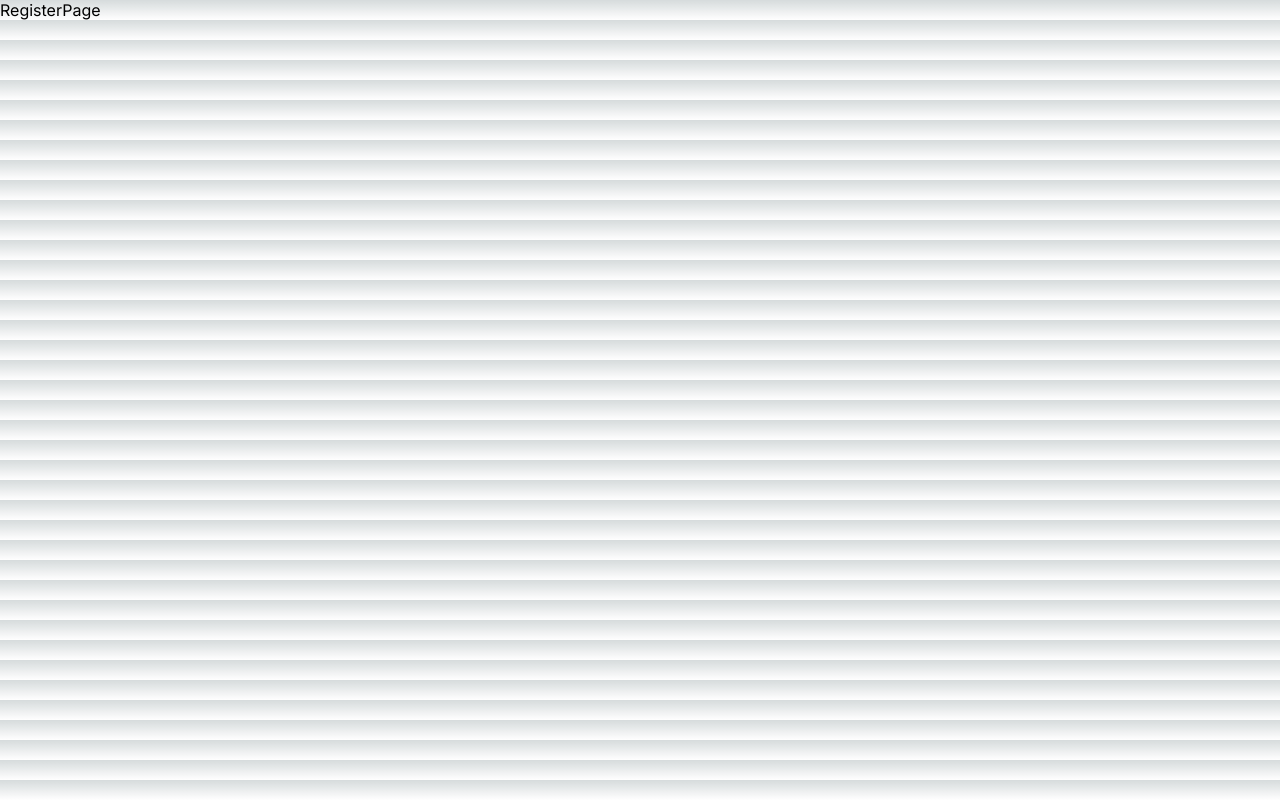
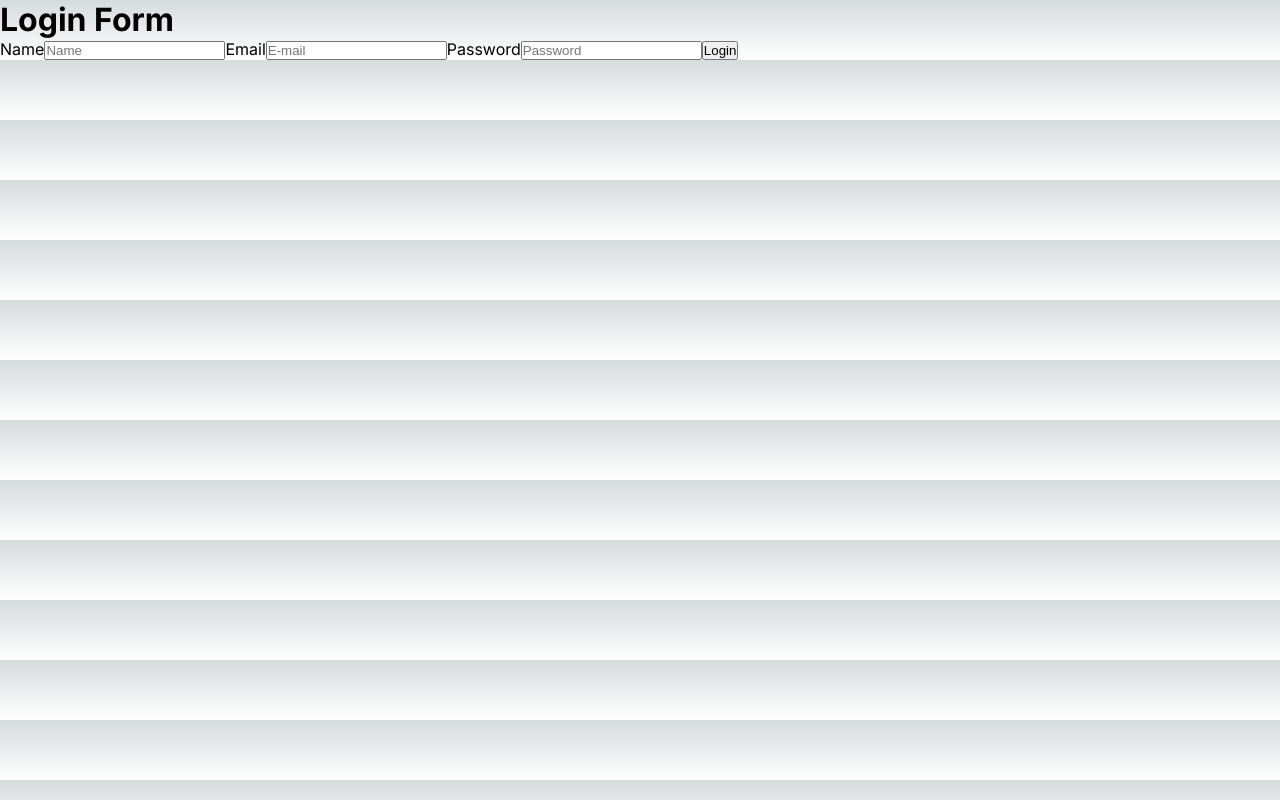
Before and after one commit to thiago-b-coelho/controle-financeiro, a Next.js app: page /register in a window 1280 px wide. Built offline with nearby package versions, Linux system fonts and the light colour scheme.

Commit message:
feat: create login and register pages

```diff
--- a/src/app/(guest)/login/page.jsx
+++ b/src/app/(guest)/login/page.jsx
@@ -1,8 +1,11 @@
+import LoginForm from '@/components/LoginForm'
 import React from 'react'
 
 const LoginPage = () => {
   return (
-    <div>LoginPage</div>
+    <div>
+      <LoginForm />
+    </div>
   )
 }
 
--- a/src/app/(guest)/register/page.jsx
+++ b/src/app/(guest)/register/page.jsx
@@ -1,8 +1,11 @@
+import RegisterForm from '@/components/RegisterForm'
 import React from 'react'
 
 const RegisterPage = () => {
   return (
-    <div>RegisterPage</div>
+    <div>
+      <RegisterForm/>
+    </div>
   )
 }
 
--- /dev/null
+++ b/src/components/RegisterForm/index.jsx
@@ -0,0 +1,29 @@
+"use client";
+import React from "react";
+
+const RegisterForm = () => {
+  const onSubmit = (e) => {
+    e.preventDefault();
+    console.log("Registered successfully");
+  };
+
+  return (
+    <form onSubmit={onSubmit}>
+      <h1>Login Form</h1>
+      <label htmlFor="name">Name</label>
+      <input type="text" placeholder="Name" id="name" name="name" />
+      <label htmlFor="email">Email</label>
+      <input type="text" placeholder="E-mail" id="email" name="email" />
+      <label htmlFor="password">Password</label>
+      <input
+        type="password"
+        placeholder="Password"
+        id="password"
+        name="password"
+      />
+      <button type="submit">Login</button>
+    </form>
+  );
+};
+
+export default RegisterForm;
```
Also changed, not shown: src/components/LoginForm/index.jsx (added, +27 -0 lines).
